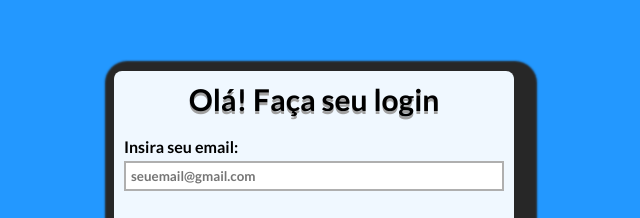
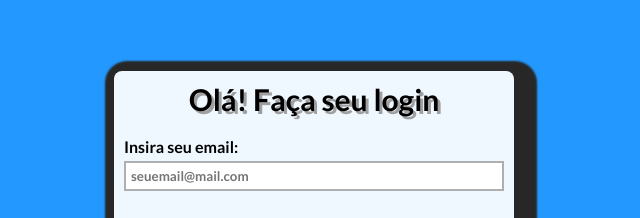
Before and after one commit to vino-brutor/-tela-de-login-neubrutalista, a plain HTML site: page Index.html in a window 1280 px wide. Shown: the part 179-397 px from the top of the page, 326-966 px from the left. Drawn offline with Linux system fonts and the light colour scheme.

Commit message:
mudança no placeholder

```diff
--- a/Index.html
+++ b/Index.html
@@ -14,7 +14,7 @@
         <form class="container-form" action="#" method="post">
           <div class="inputs">
             <label>Insira seu email:</label>
-            <input class="input-text" type="email" required placeholder="seuemail@gmail.com">
+            <input class="input-text" type="email" required placeholder="seuemail@mail.com">
           </div>
           <div class="inputs">
             <label>Insira sua senha</label>
--- a/style.css
+++ b/style.css
@@ -27,7 +27,7 @@
   font-size: 30px;
   text-align: center;
   padding: 10px;
-  text-shadow: 0em 0.1em #a0a0a0
+  text-shadow: 0.1em 0.1em #a0a0a0
 }
 .container-form{
   display: flex;
```
